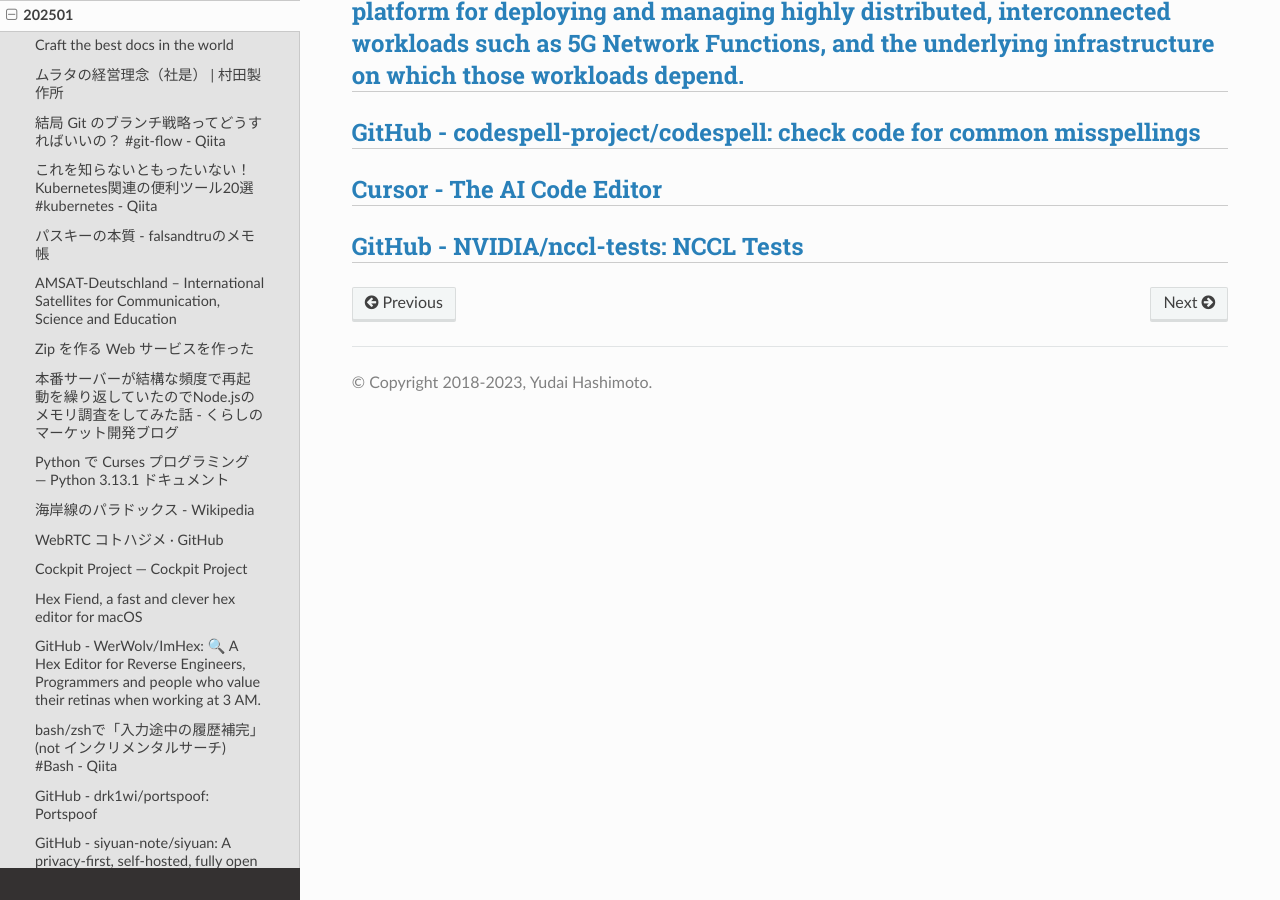
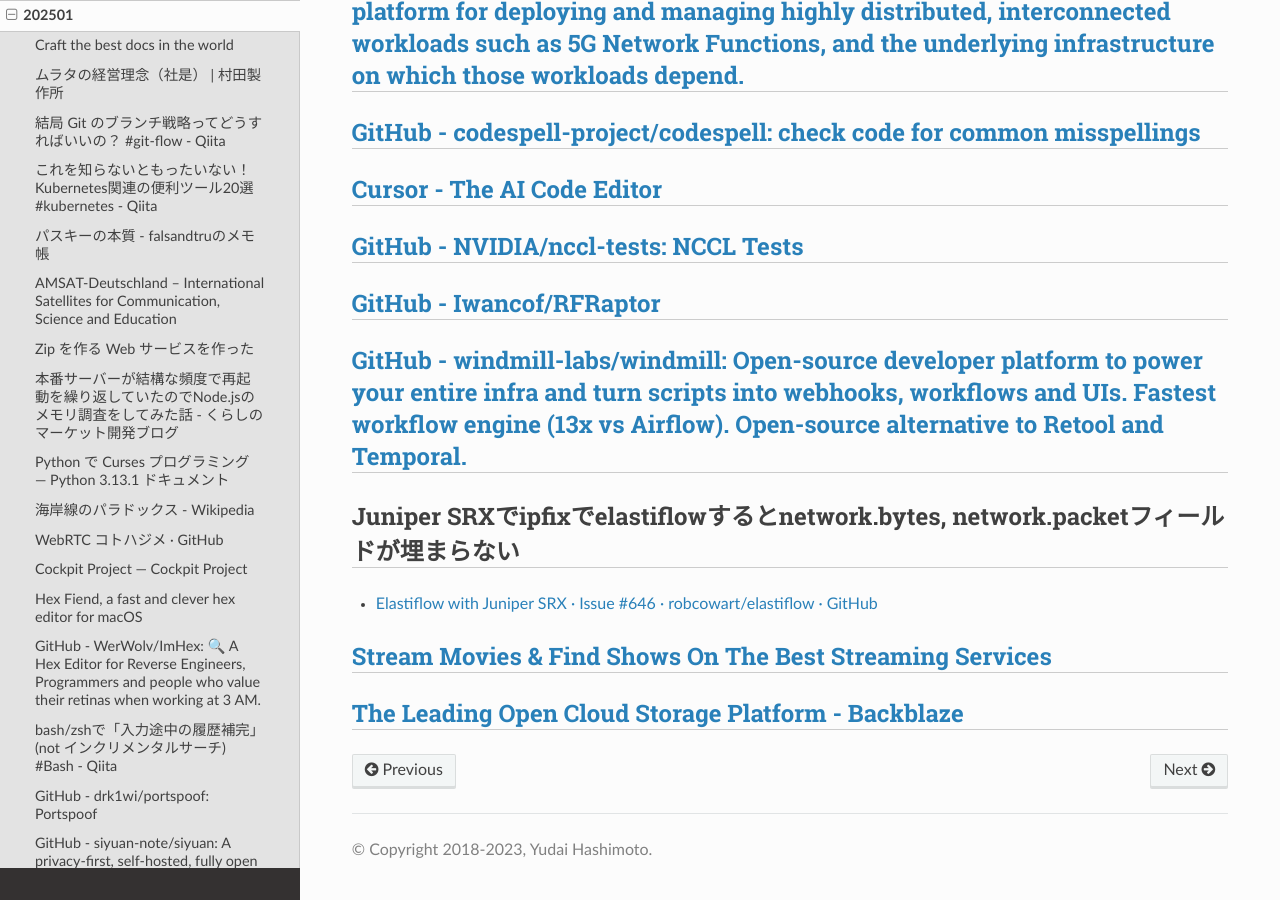
Before and after one commit to jp7fkf/JP7FKF-Warehouse, a Sphinx documentation site: the page built from source/dialy/202501.md, in a window 1280 px wide and 900 px high, scrolled down 5396 px. Built offline with Sphinx 7.4.7 and the Read the Docs theme 3.1.0, drawn with Linux system fonts in a browser that asks for light colours.

Commit message:
2025-01-27 00:35:55 JST

```diff
--- a/source/dialy/202501.md
+++ b/source/dialy/202501.md
@@ -150,3 +150,14 @@
 ## [Cursor - The AI Code Editor](https://www.cursor.com/)
 
 ## [GitHub - NVIDIA/nccl-tests: NCCL Tests](https://github.com/NVIDIA/nccl-tests)
+
+## [GitHub - Iwancof/RFRaptor](https://github.com/Iwancof/RFRaptor)
+
+## [GitHub - windmill-labs/windmill: Open-source developer platform to power your entire infra and turn scripts into webhooks, workflows and UIs. Fastest workflow engine (13x vs Airflow). Open-source alternative to Retool and Temporal.](https://github.com/windmill-labs/windmill)
+
+## Juniper SRXでipfixでelastiflowするとnetwork.bytes, network.packetフィールドが埋まらない
+- [Elastiflow with Juniper SRX · Issue #646 · robcowart/elastiflow · GitHub](https://github.com/robcowart/elastiflow/issues/646)
+
+## [Stream Movies & Find Shows On The Best Streaming Services](https://www.plex.tv/)
+
+## [The Leading Open Cloud Storage Platform - Backblaze](https://www.backblaze.com/)
```
